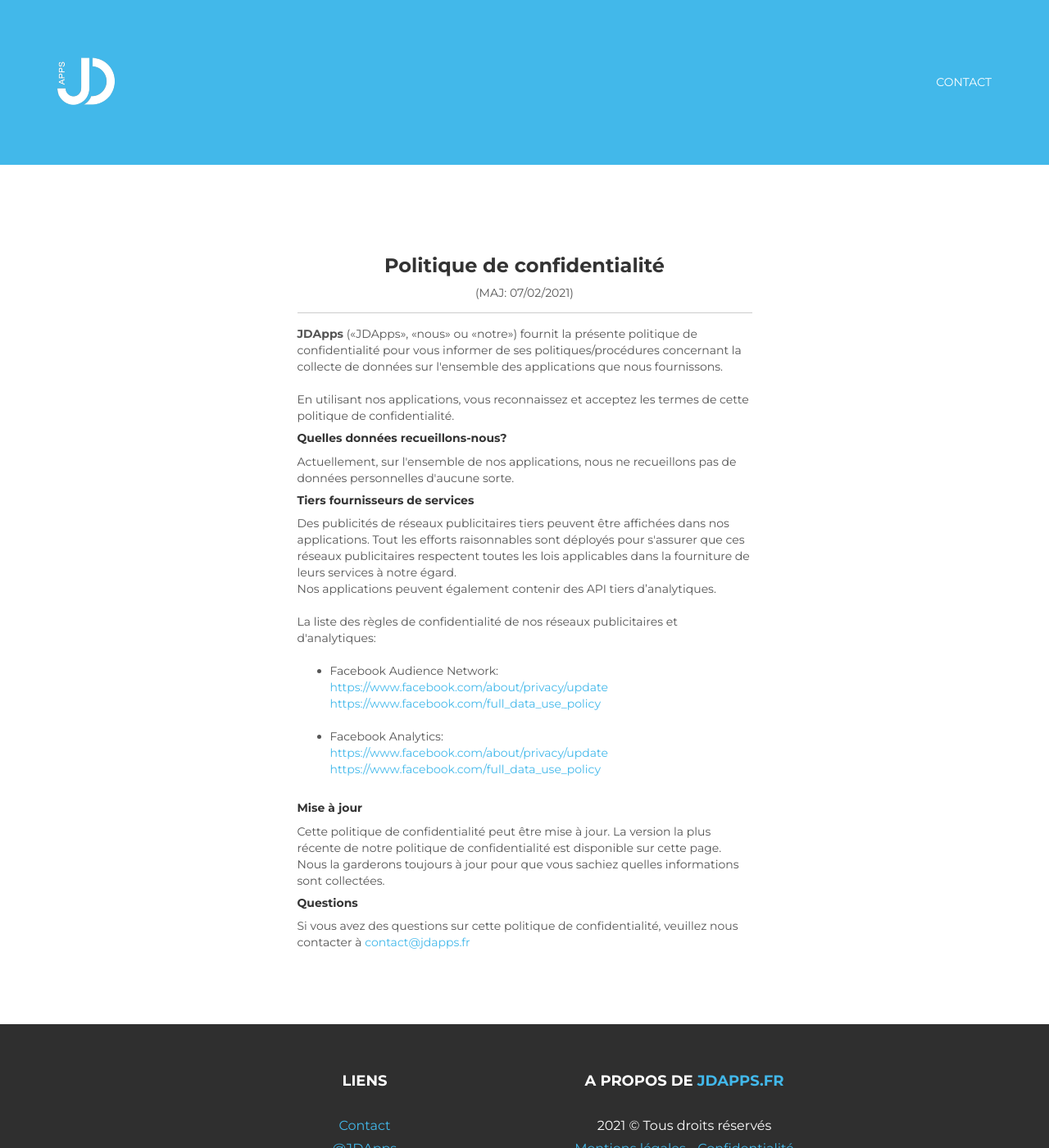
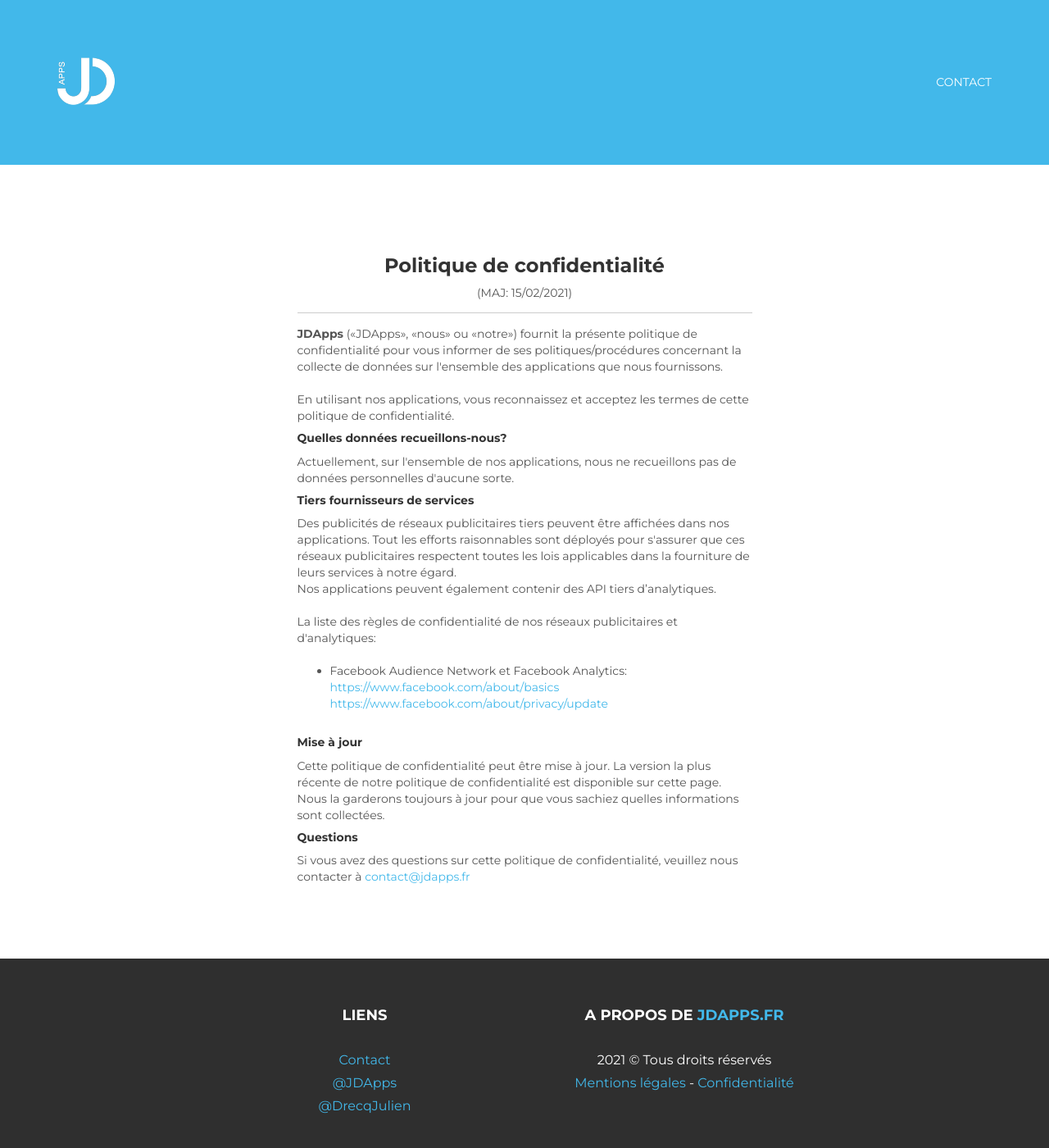
Before and after one commit to JDApps-fr/JDApps-fr.github.io, a Jekyll site: the page built from confidentialite.html, in a window 1280 px wide and 1400 px high. Shown: the whole window at 82% size. Built offline with Jekyll 4.4.1, drawn with Linux system fonts in a browser that asks for light colours; nearby versions of some CDN libraries.

Commit message:
Update Facebook audience network / analytics link privacy

```diff
--- a/confidentialite.html
+++ b/confidentialite.html
@@ -9,7 +9,7 @@ title: Politique de confidentialité
         <div class="col-lg-6 col-lg-offset-3">
             <div class="centered">
                 <h3>Politique de confidentialité</h3>
-                (MAJ: 07/02/2021)
+                (MAJ: 15/02/2021)
             </div>
 
             <hr>
@@ -43,19 +43,11 @@ title: Politique de confidentialité
                 <br><br>
                 <ul>
                     <li>
-                        Facebook Audience Network:
+                        Facebook Audience Network et Facebook Analytics:
+                        <br>
+                        <a target="_blank" href="https://www.facebook.com/about/basics">https://www.facebook.com/about/basics</a>
                         <br>
                         <a target="_blank" href="https://www.facebook.com/about/privacy/update">https://www.facebook.com/about/privacy/update</a>
-                        <br>
-                        <a target="_blank" href="https://www.facebook.com/full_data_use_policy">https://www.facebook.com/full_data_use_policy</a>
-                    </li>
-                    <br>
-                    <li>
-                        Facebook Analytics:
-                        <br>
-                        <a target="_blank" href="https://www.facebook.com/about/privacy/update">https://www.facebook.com/about/privacy/update</a>
-                        <br>
-                        <a target="_blank" href="https://www.facebook.com/full_data_use_policy">https://www.facebook.com/full_data_use_policy</a>
                     </li>
                     <br>
                 </ul>
```
